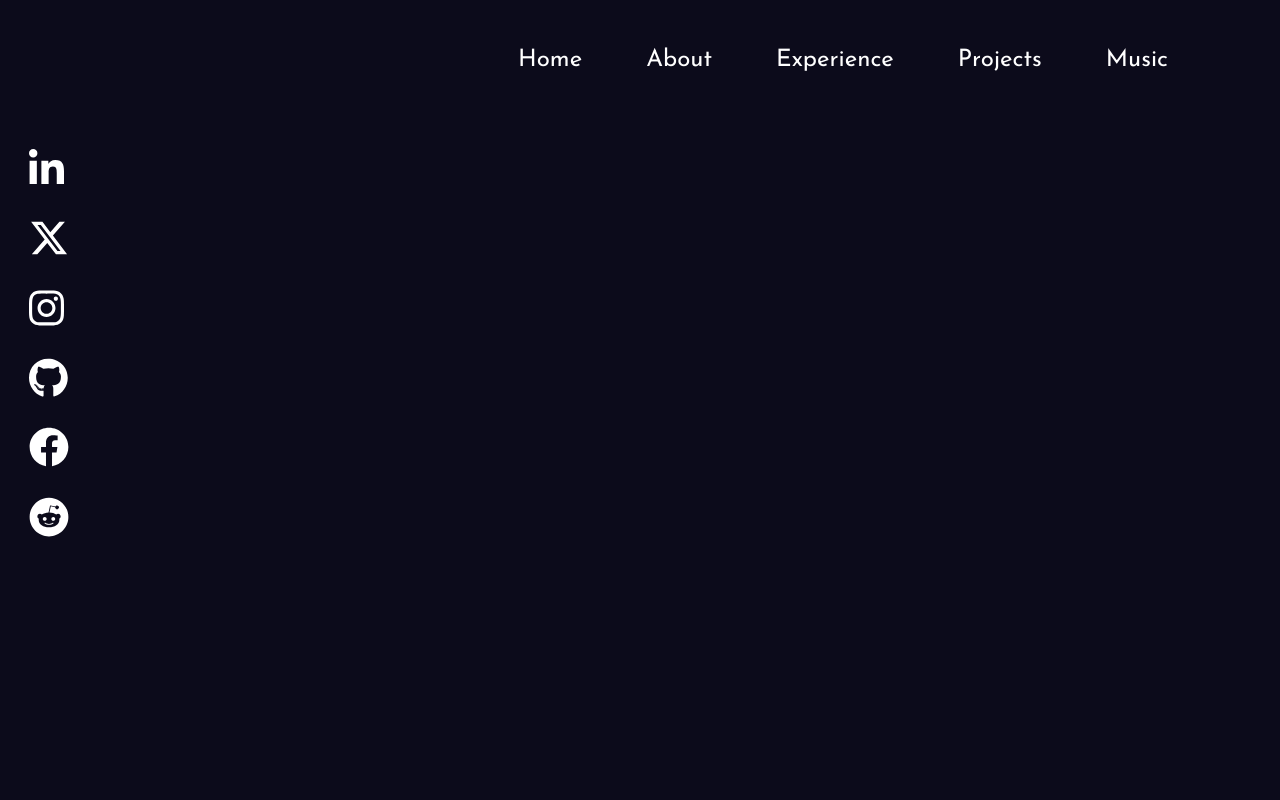
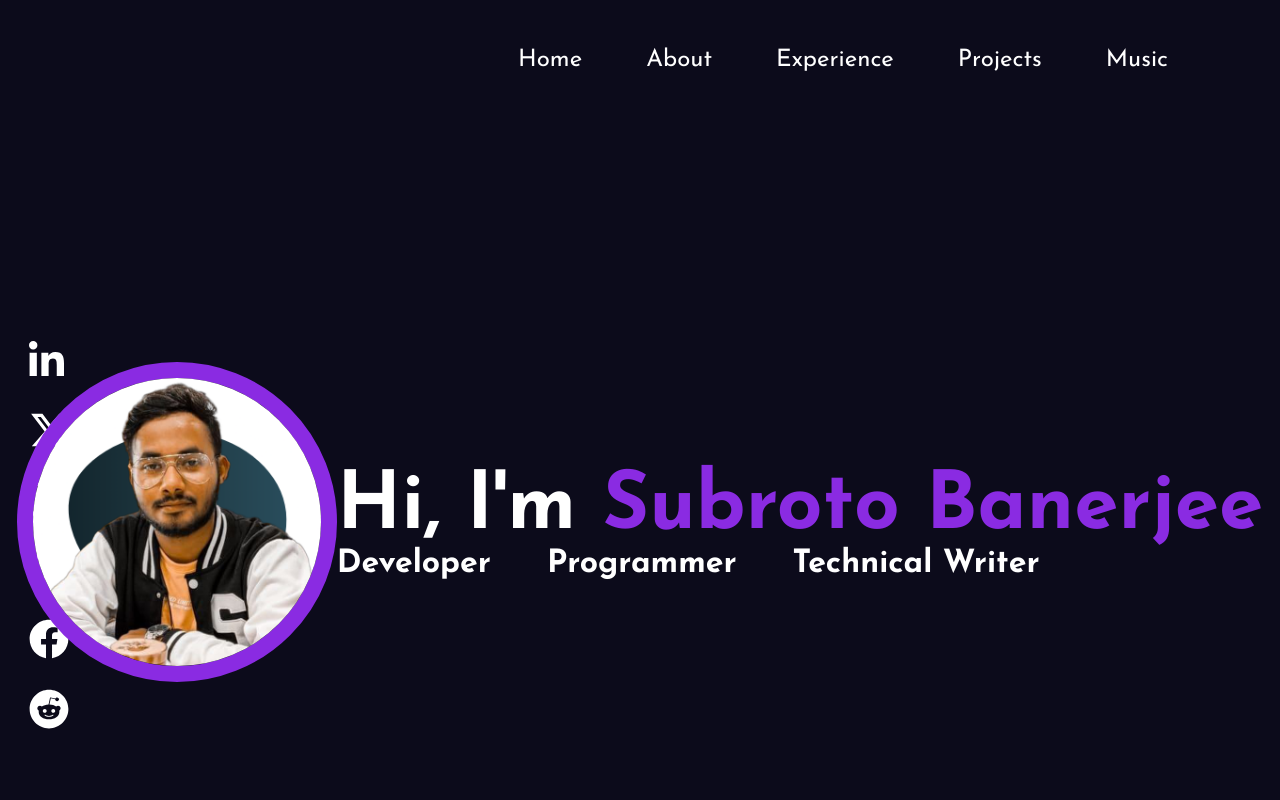
Before and after one commit to TeeWrath/personal-portfolio, an Angular app: page / in a window 1280 px wide. Shown: the top 800 px of the page. Built offline with nearby package versions, Linux system fonts and the light colour scheme.

Commit message:
fixed frontend bug

```diff
--- a/src/app/main/main.component.css
+++ b/src/app/main/main.component.css
@@ -2,9 +2,8 @@
     display: flex;
     justify-content: center;
     align-items: center;
-    margin: 22rem 10rem;
+    margin-top: -25rem;
     color: white;
-    /* background-color: red; */
 }
 
 img{
--- a/src/app/social-main/social-main.component.css
+++ b/src/app/social-main/social-main.component.css
@@ -22,4 +22,5 @@ svg:hover{
     align-items: center;
     /* margin: 11rem 1rem 1rem 1rem; */
     padding: 1rem;
+    margin-top: 12rem;
 }
```
